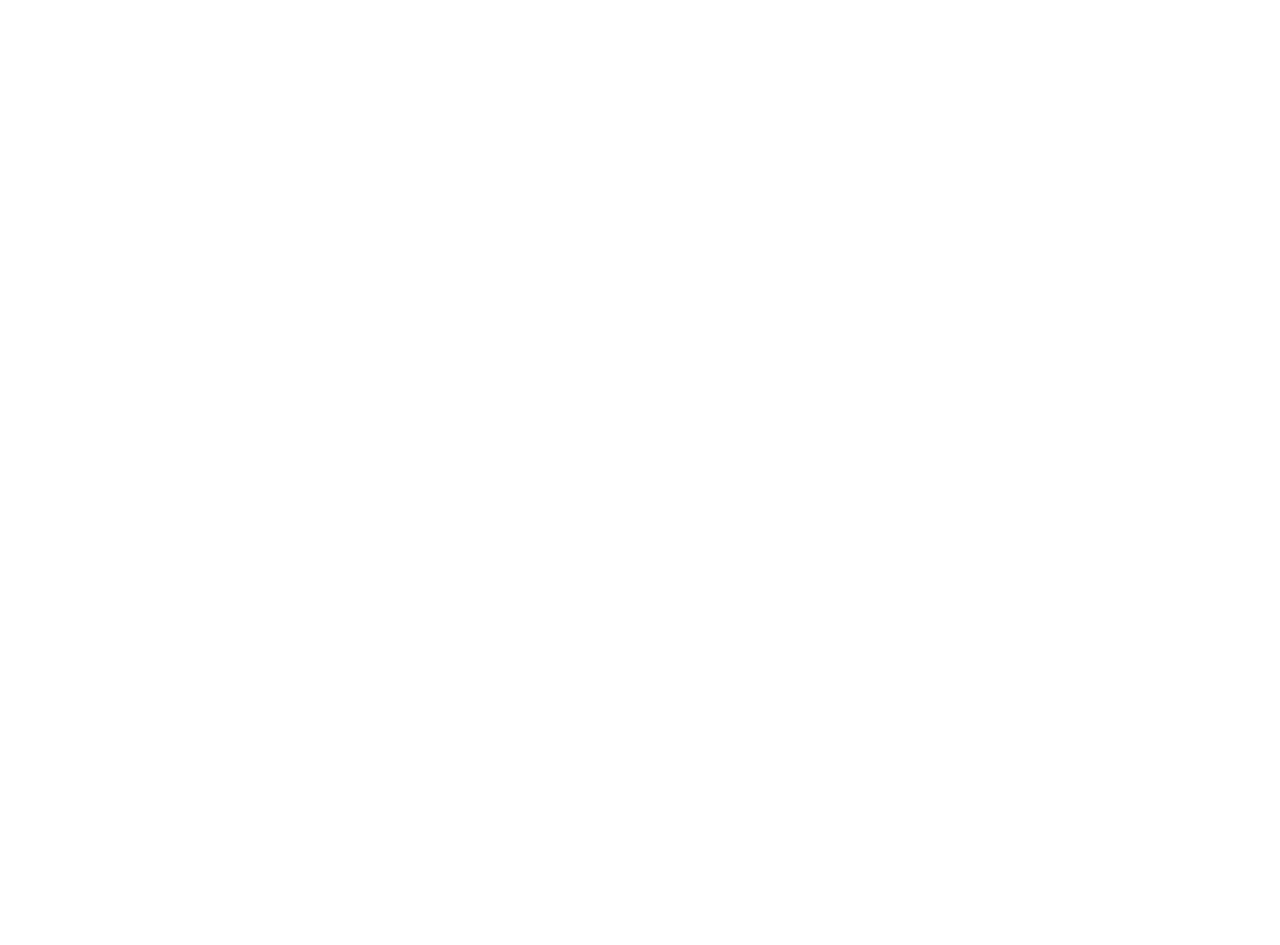
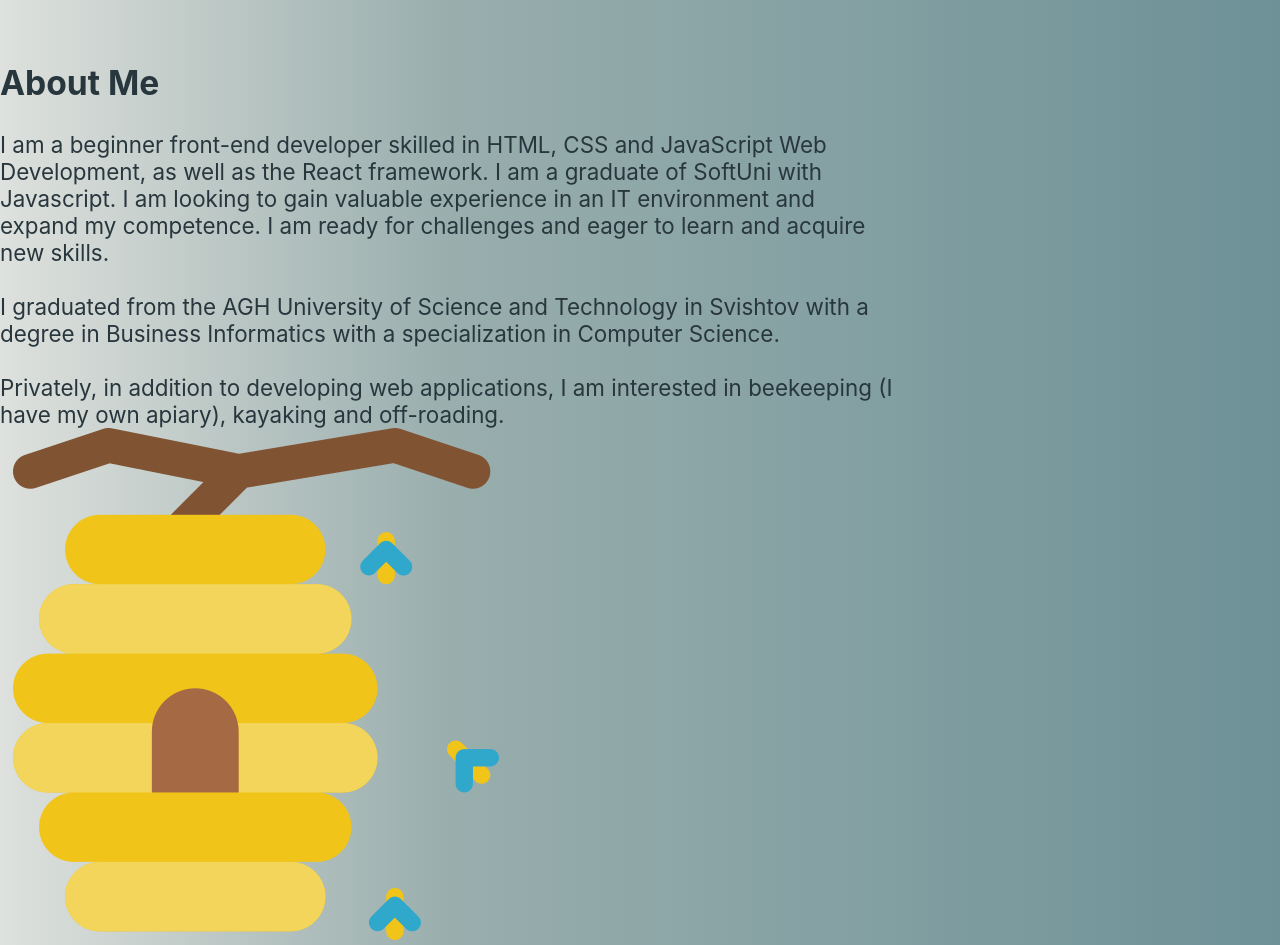
Before and after one commit to RosenGeorgievvv/Portfolio, a React (Create React App) app: page / in a window 1280 px wide. Shown: the part 1365-2310 px from the top of the page. Before the commit the page ends 800 px from the top, so only its background shows below. Built offline with nearby package versions, Linux system fonts and the light colour scheme; the HTML template or start-up script is replaced by a standard one.

Commit message:
Update AboutMe.jsx

```diff
--- a/src/App.js
+++ b/src/App.js
@@ -1,10 +1,12 @@
 import './App.css';
 import MainPage from './pages/MainPage';
+import AboutMe from './components/AboutMe';
 
 function App() {
   return (
     <div className="app-container">
       <MainPage />
+      <AboutMe />
     </div>
   );
 }
--- a/src/components/AboutMe.jsx
+++ b/src/components/AboutMe.jsx
@@ -0,0 +1,36 @@
+import React from 'react';
+import image from '../assets/coding.webp';
+import bee from '../assets/bee.png';
+
+function AboutMe() {
+    return (
+        <div className='about' id='aboutme'>
+            <div className='container'>
+                <img src={image} className='graphic' alt='3D graphic' />
+                <div className='description'>
+                    <h2>About Me</h2>
+                    <div className='text'>
+                        I am a beginner front-end developer skilled in HTML, CSS
+                        and JavaScript Web Development, as well as the React framework. I am
+                        a graduate of SoftUni with Javascript. I am
+                        looking to gain valuable experience in an IT environment and expand
+                        my competence. I am ready for challenges and eager to learn and
+                        acquire new skills.
+                        <br />
+                        <br />I graduated from the AGH University of Science and Technology
+                        in Svishtov with a degree in Business Informatics with a
+                        specialization in Computer Science.
+                        <br />
+                        <br />
+                        Privately, in addition to developing web applications, I am
+                        interested in beekeeping (I have my own apiary), kayaking and
+                        off-roading.
+                        <img src={bee} />
+                    </div>
+                </div>
+            </div>
+        </div>
+    )
+}
+
+export default AboutMe
```
